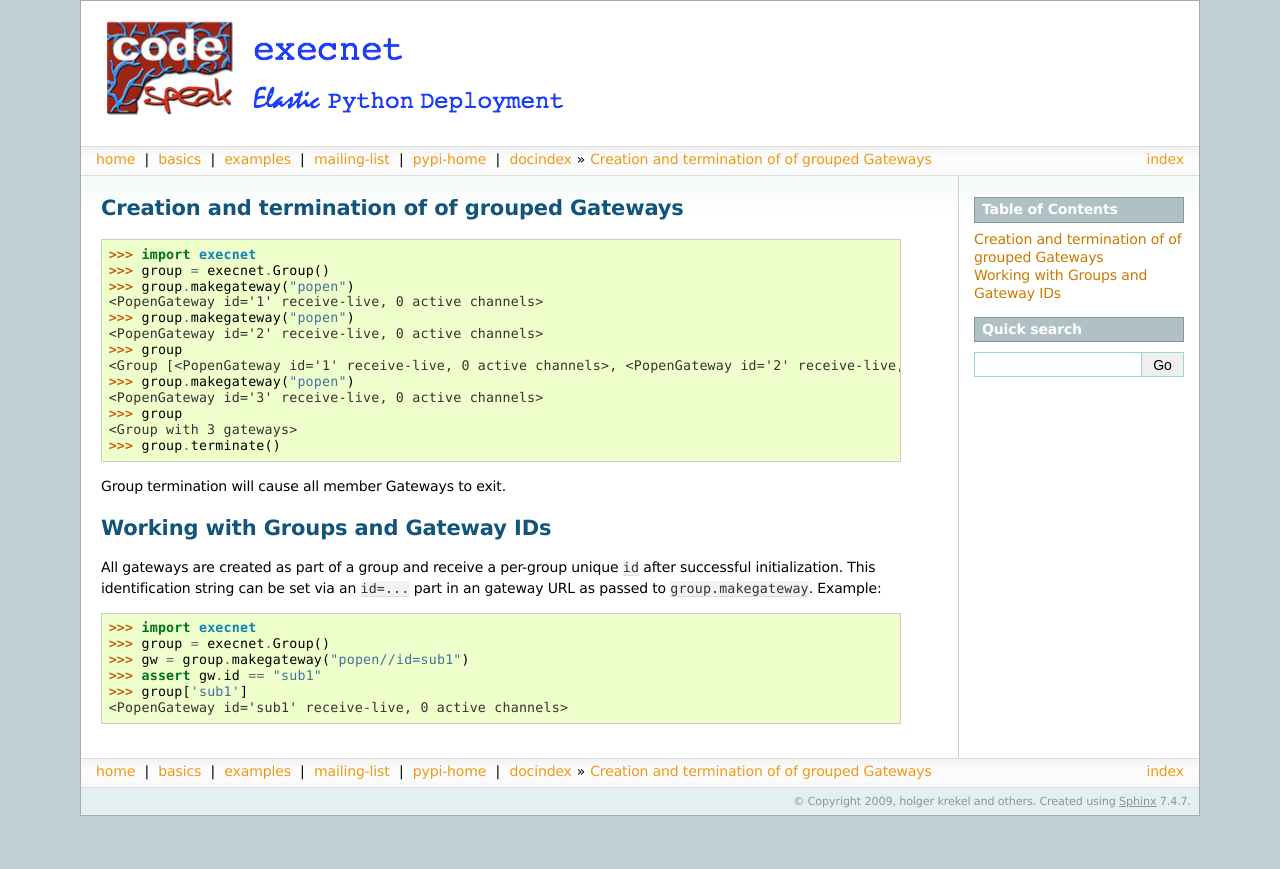
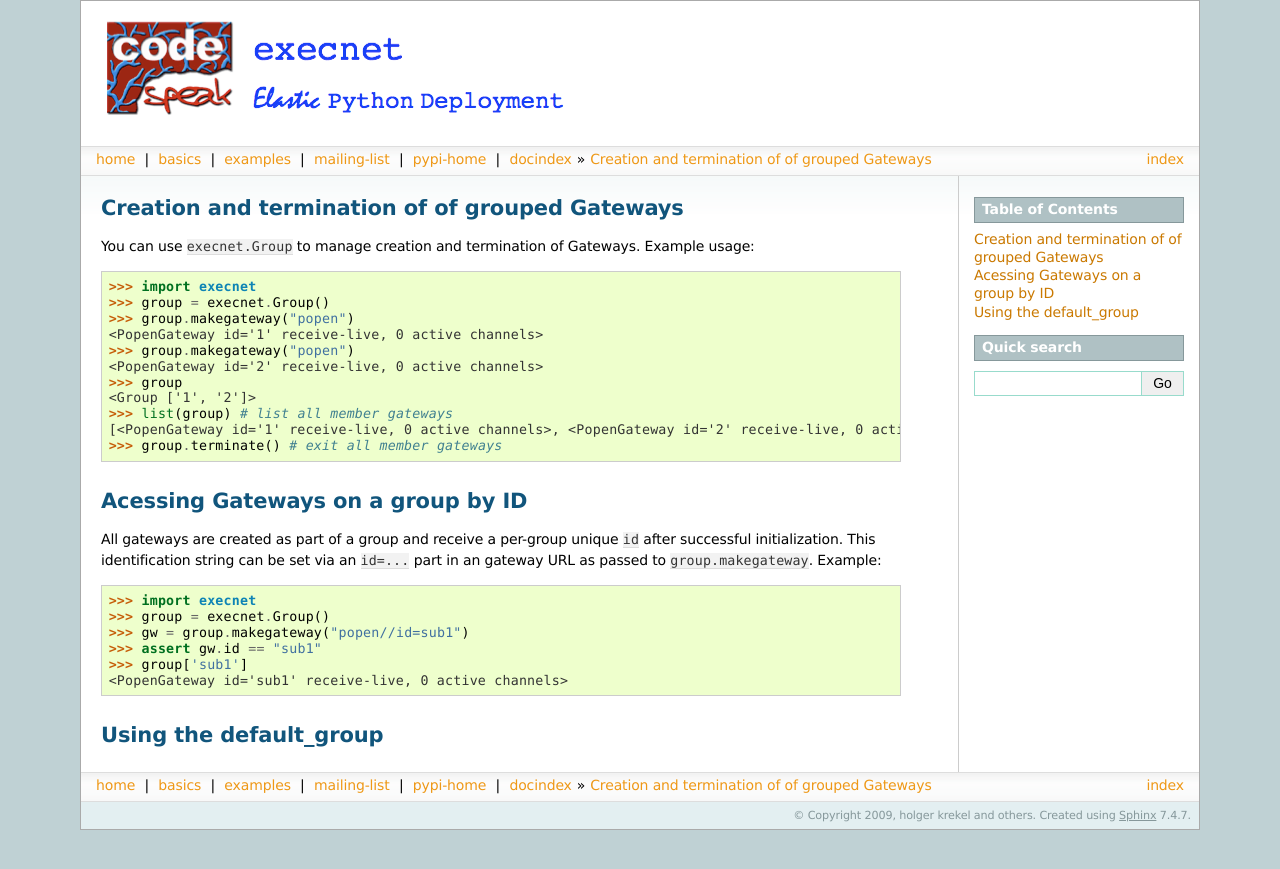
Before and after one commit to bryan-lunt/execnet, a Sphinx documentation site: the page built from doc/example/test_group.txt, in a window 1280 px wide. Shown: the top 869 px of the page. Built offline with Sphinx 7.4.7, drawn with Linux system fonts in a browser that asks for light colours.

Commit message:
make groups iterable, expose and test execnet.default_group

```diff
--- a/doc/example/test_group.txt
+++ b/doc/example/test_group.txt
@@ -1,9 +1,8 @@
-
-
 Creation and termination of of grouped Gateways
 ------------------------------------------------------
 
-::
+You can use ``execnet.Group`` to manage creation and
+termination of Gateways.  Example usage::
 
     >>> import execnet
     >>> group = execnet.Group()
@@ -12,16 +11,12 @@ Creation and termination of of grouped Gateways
     >>> group.makegateway("popen")
     <PopenGateway id='2' receive-live, 0 active channels>
     >>> group
-    <Group [<PopenGateway id='1' receive-live, 0 active channels>, <PopenGateway id='2' receive-live, 0 active channels>]>
-    >>> group.makegateway("popen")
-    <PopenGateway id='3' receive-live, 0 active channels>
-    >>> group
-    <Group with 3 gateways>
-    >>> group.terminate()
+    <Group ['1', '2']>
+    >>> list(group) # list all member gateways
+    [<PopenGateway id='1' receive-live, 0 active channels>, <PopenGateway id='2' receive-live, 0 active channels>]
+    >>> group.terminate() # exit all member gateways
 
-Group termination will cause all member Gateways to exit.
-
-Working with Groups and Gateway IDs
+Acessing Gateways on a group by ID
 ------------------------------------------------------
 
 All gateways are created as part of a group and receive
@@ -35,3 +30,6 @@ in an gateway URL as passed to ``group.makegateway``. Example::
     >>> assert gw.id == "sub1"
     >>> group['sub1']
     <PopenGateway id='sub1' receive-live, 0 active channels>
+
+Using the default_group
+------------------------------------------------------
--- a/execnet/__init__.py
+++ b/execnet/__init__.py
@@ -18,4 +18,5 @@ execnet.apipkg.initpkg(__name__, {
     'Group':            '.multi:Group',
     'MultiChannel':     '.multi:MultiChannel',
     'RSync':            '.rsync:RSync',
+    'default_group':    '.multi:default_group',
 })
```
Also changed, not shown: 2 other files.
